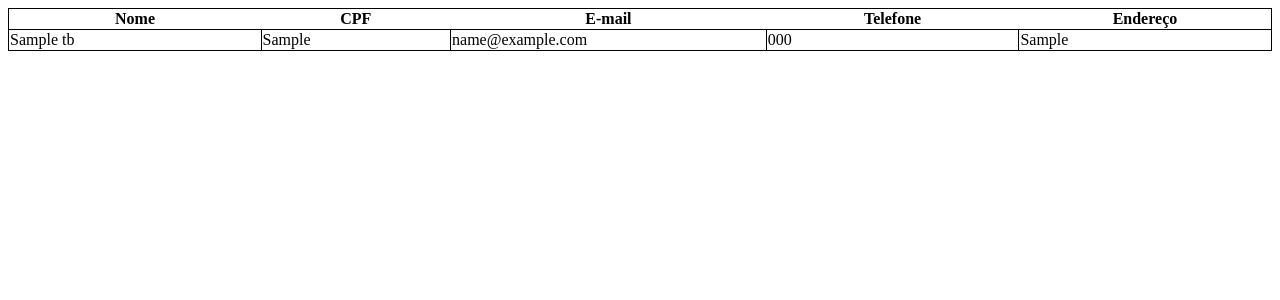
After one commit to dioramalho/etePhpBasico, a PHP site: page /usuario-listar.php in a window 1280 px wide. The commit adds this page. Shown: the top 300 px of the page. Run offline with PHP 8.4, Linux system fonts and the light colour scheme; tables that the repository leaves empty or names only in its code hold one stand-in row (values such as "Sample post").

Commit message:
listar usuarios

```diff
--- a/usuario-cadastro.php
+++ b/usuario-cadastro.php
@@ -66,7 +66,7 @@
 <div class="container">
 
     <h2>Cadastro de Pessoa</h2>
-    <form method="POST" action="usuario-controlador.php">
+    <form method="POST" action="usuariocontrolador.php">
 
 
 
--- a/usuario-controlador.php
+++ b/usuario-controlador.php
@@ -11,9 +11,8 @@ if($_SERVER['REQUEST_METHOD'] === 'POST') {
 
     cadastro($nome, $cpf, $email, $telefone, $endereco);
 }
-//  listar();
 
-buscarPorId(4);
+
 function buscarPorId($id) {
         global $pdo;
         $sql = "SELECT * FROM `usuario_tb` WHERE `id` = :id";
@@ -44,13 +43,14 @@ function buscarPorId($id) {
         }
     }
 
-    function listar() {
+   function listar() {
         global $pdo;
         $sql = "SELECT * FROM `usuario_tb`";
         $stmt = $pdo->prepare($sql);
         $stmt->execute();
         $result = $stmt->fetchAll(PDO::FETCH_ASSOC);
-        echo json_encode($result);
+        // echo json_encode($result);
+        return $result;
     }
 
     function deletar($id) {
--- /dev/null
+++ b/usuario-listar.php
@@ -0,0 +1,20 @@
+<?php include_once 'usuario-controlador.php'; ?>
+<?php $usuarios = listar(); ?>
+
+<table style="width: 100%; border-collapse: collapse; border: 1px solid black;">
+    <th>Nome</th>
+    <th>CPF</th>
+    <th>E-mail</th>
+    <th>Telefone</th>
+    <th>Endereço</th>
+
+    <?php foreach ($usuarios as $usuario) : ?>
+    <tr style="width: 100%; border-collapse: collapse; border: 1px solid black;">
+        <td style="width: 20%; border-collapse: collapse; border: 1px solid black;"><?php echo $usuario['nome']; ?></td>
+        <td style="width: 15%; border-collapse: collapse; border: 1px solid black;"><?php echo $usuario['cpf']; ?></td>
+        <td style="width: 25%; border-collapse: collapse; border: 1px solid black;"><?php echo $usuario['email']; ?></td>
+        <td style="width: 20%; border-collapse: collapse; border: 1px solid black;"><?php echo $usuario['telefone']; ?></td>
+        <td style="width: 20%; border-collapse: collapse; border: 1px solid black;"><?php echo $usuario['endereco']; ?></td>
+    </tr>
+    <?php endforeach; ?>
+</table>
```
